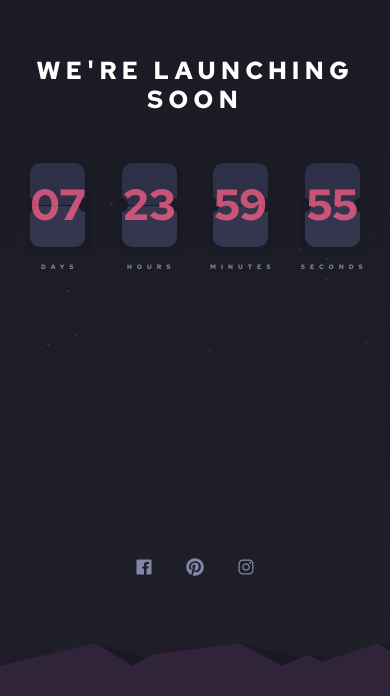
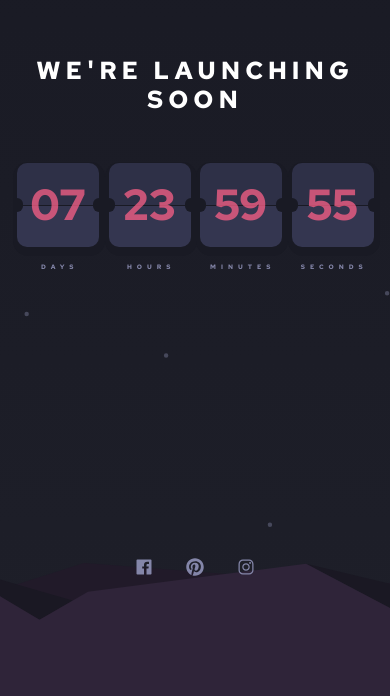
Before and after one commit to MrSeager/countdown-timer, a React (Create React App) app: page / in a window 390 px wide. Shown: the part 148-844 px from the top of the page. Built offline with nearby package versions, Linux system fonts and the light colour scheme.

Commit message:
Update CountdownStyle.css

```diff
--- a/src/components/CountdownStyle.css
+++ b/src/components/CountdownStyle.css
@@ -34,10 +34,6 @@ body {
     box-shadow: 1px 4px 0px 5px hsl(234, 17%, 12%);
     -webkit-box-shadow: 1px 4px 0px 5px hsl(234, 17%, 12%);
     -moz-box-shadow: 1px 4px 0px 5px hsl(234, 17%, 12%);
-
-
-
-    /*-webkit-mask-image: radial-gradient(circle at right bottom, transparent 0, transparent 10px, black 11px);*/
 }
 
 .cs-top-part::before,
@@ -129,12 +125,34 @@ body {
         width: 100% !important;
     }
 
-    .cs-bg-number::before, .cs-bg-number::after {
-        left: 5%;
-        right: 5%;
+    .cs-top-part, .cs-bottom-part {
+        left: 10%;
+        right: 10%;
     }
 
     .cs-h7 {
         font-size: .4em !important;
     }
+
+    .cs-bg-image {
+        background: url('../images/pattern-hills.svg') no-repeat bottom center / 250%,
+                    url('../images/bg-stars.svg') no-repeat center center / auto 100%,
+                    linear-gradient(180deg, rgba(25,26,36,1) 0%, rgba(30,31,41,1) 100%);
+
+    }
+
 }
+
+@media (max-width: 767px) {
+    .cs-top-part, .cs-bottom-part {
+        left: 10%;
+        right: 10%;
+    }
+}
+
+@media (max-width: 575px) {
+    .cs-top-part, .cs-bottom-part {
+        left: 5%;
+        right: 5%;
+    }
+}
```
